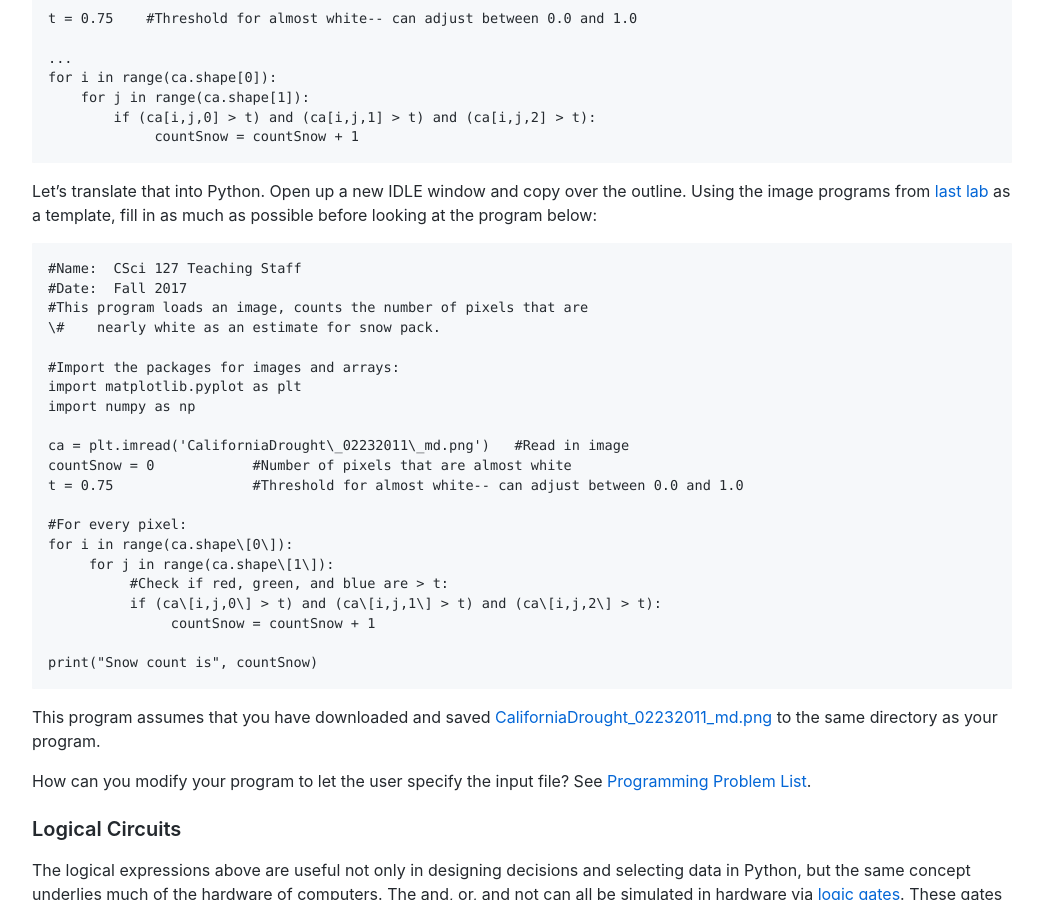
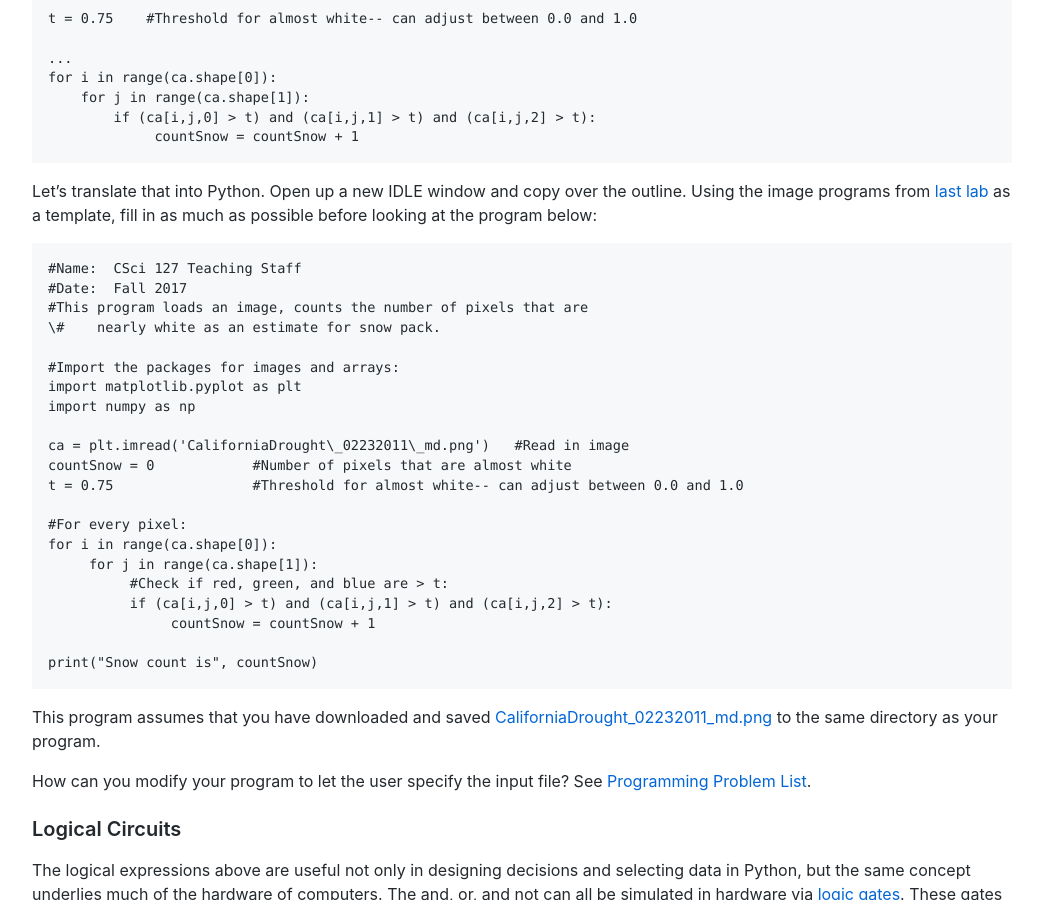
Before and after one commit to maryash/maryash.github.io, a Jekyll site: the page built from 127/lab_05.md, in a window 1280 px wide and 900 px high, scrolled down 2424 px. Shown: the whole window, without its empty margins (118-1159 px from the left). Built offline with Jekyll 4.4.1, drawn with Linux system fonts in a browser that asks for light colours; comment, search, counter and statistics services are not loaded; some of the changed lines change nothing that is shown.

Commit message:
Update lab_05.md

```diff
--- a/127/lab_05.md
+++ b/127/lab_05.md
@@ -17,11 +17,11 @@
 
 ### In-class Quiz
 
-During lab, there is a [quiz](quizzes.html). The password to access the quiz will be given during lab. To complete the quiz, log on to Blackboard (see [Lab 1](lab1.html) for details on using Blackboard).
+During lab, there is a [quiz](quizzes.html). The password to access the quiz will be given during lab. To complete the quiz, log on to Blackboard (see [Lab 1](lab_01.html) for details on using Blackboard).
 
 ### Using Python, Gradescope, and Blackboard
 
-See [Lab 1](lab1.html) for details on using Python, Gradescope, and Blackboard.
+See [Lab 1](lab_01.html) for details on using Python, Gradescope, and Blackboard.
 
 ### Logical Expressions
 
@@ -109,17 +109,17 @@
 	t = 0.75                 #Threshold for almost white-- can adjust between 0.0 and 1.0
 
 	#For every pixel:
-	for i in range(ca.shape\[0\]):
-	     for j in range(ca.shape\[1\]):
+	for i in range(ca.shape[0]):
+	     for j in range(ca.shape[1]):
 		  #Check if red, green, and blue are > t:
-		  if (ca\[i,j,0\] > t) and (ca\[i,j,1\] > t) and (ca\[i,j,2\] > t):
+		  if (ca[i,j,0] > t) and (ca[i,j,1] > t) and (ca[i,j,2] > t):
 		       countSnow = countSnow + 1
 
 	print("Snow count is", countSnow)
 
 This program assumes that you have downloaded and saved [CaliforniaDrought\_02232011\_md.png](CaliforniaDrought_02232011_md.png) to the same directory as your program.
 
-How can you modify your program to let the user specify the input file? See [Programming Problem List](ps.html).
+How can you modify your program to let the user specify the input file? See [Programming Problem List](assignments.html).
 
 ### Logical Circuits
 
```
